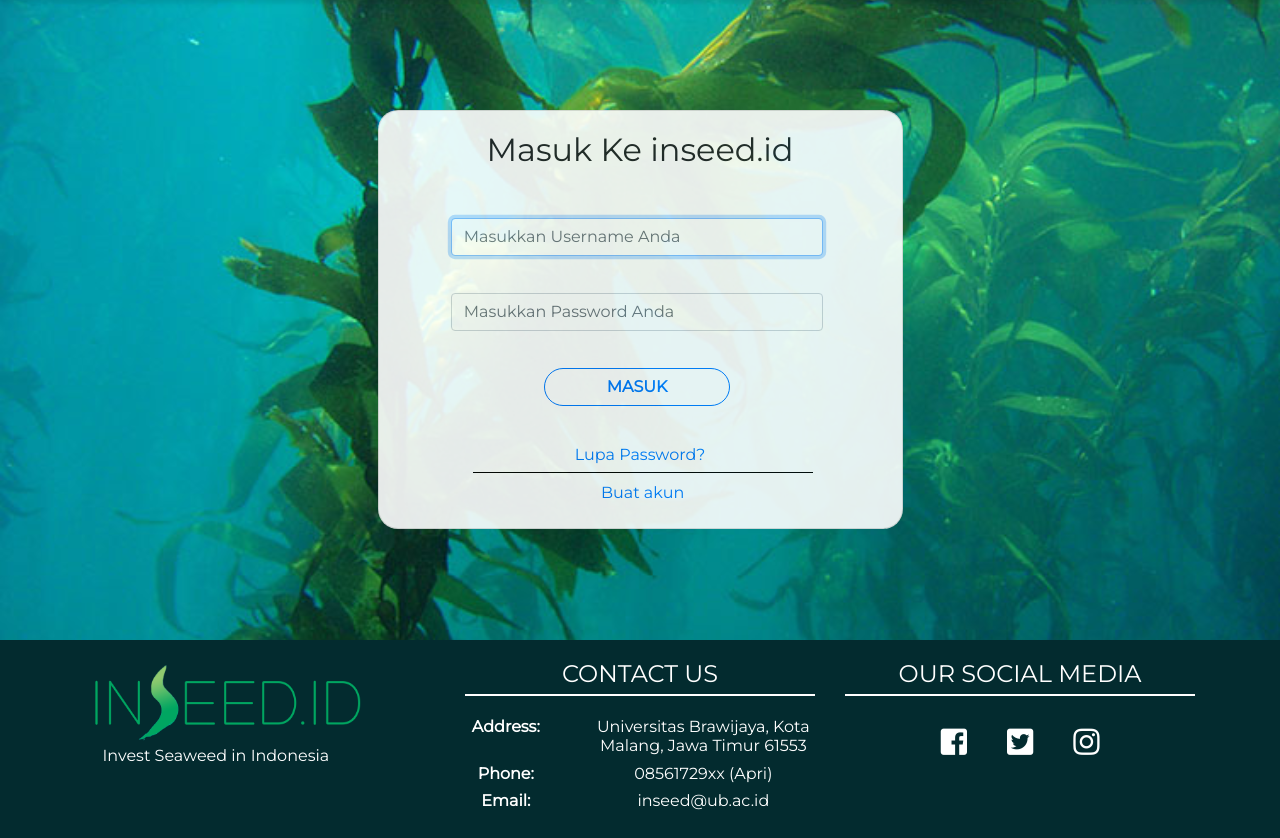
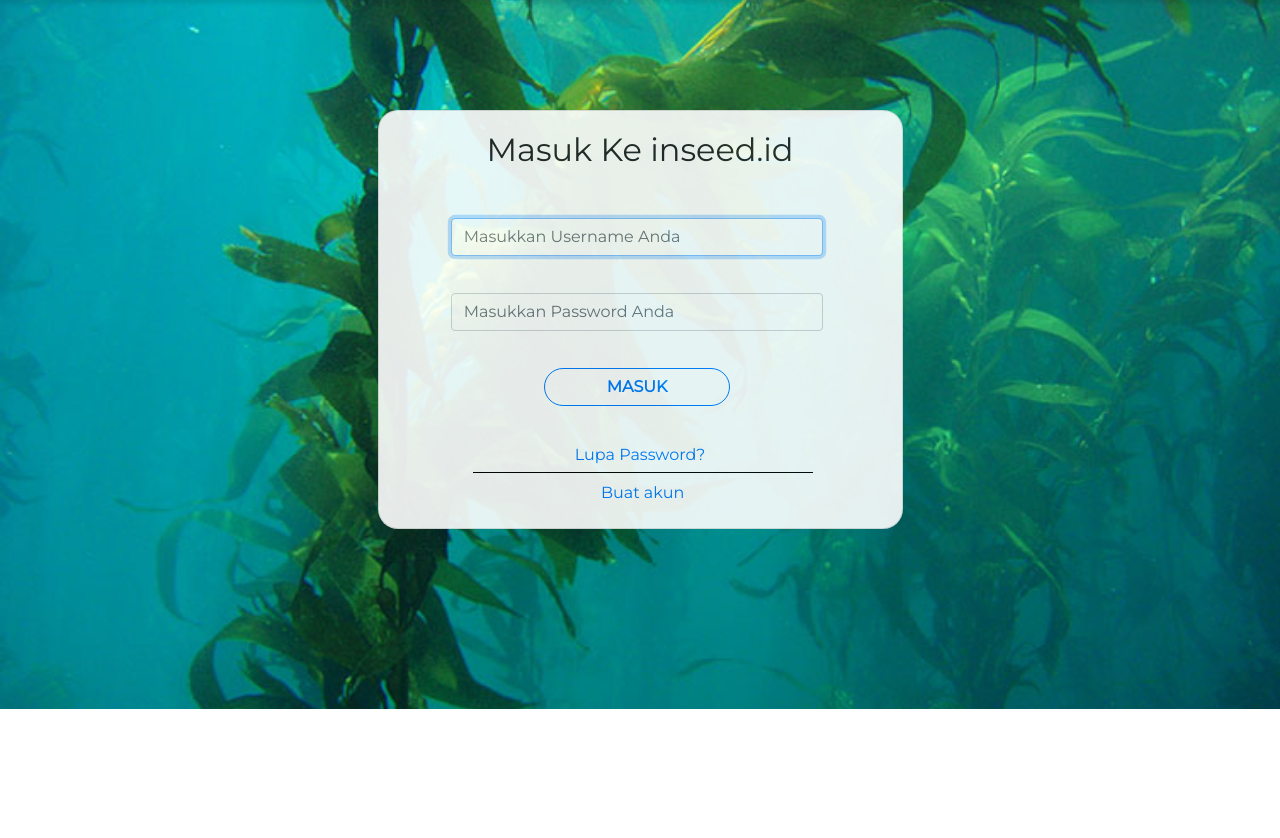
Before and after one commit to Apri1221/Web-Development-Inseed, a CodeIgniter app: page /ci/index.php/Dashboard/ in a window 1280 px wide. Shown: the part 91-929 px from the top of the page. After the commit the page ends 800 px from the top, so only its background shows below. Run offline with CodeIgniter, Linux system fonts and the light colour scheme; some libraries are stand-ins or nearby versions.

Commit message:
mantap anying

```diff
--- a/application/controllers/Dashboard.php
+++ b/application/controllers/Dashboard.php
@@ -151,7 +151,7 @@ class Dashboard extends CI_Controller {
 
     }
 
-    public function deleteProyekAdmin() {
+    public function deleteProyekAdmin($id) {
         $this->load->model('model');
         $this->model->deleteproyek($id);
         $this->adminKelolaProyek();
@@ -447,9 +447,8 @@ class Dashboard extends CI_Controller {
 		'idProduk' => $id,
 		'namaProduk' => $this->input->post('namaProduk'),
 		'hargaProduk' => $this->input->post('hargaProduk'),
-		'stok' => $this->input->post('stok'),
-		'idProduk' => $this->input->post('idProduk'),
-		'detail' => $this->input->post('detail'),
+		'stok' => $this->input->post('stokProduk'),
+		'detail' => $this->input->post('detailProduk'),
 		'foto' => $gambar
 		);
 		$this->load->model('produk');
--- a/application/models/Model.php
+++ b/application/models/Model.php
@@ -64,6 +64,11 @@ class Model extends CI_Model{
     }
 
 
+     public function deleteproduk($id){
+        $this->db->where('idProduk', $id);
+        $this->db->delete('produk');
+    }
+
     public function deleteproyek($id){
 		$this->db->where('idProyek', $id);
 		$this->db->delete('proyek');
--- a/application/models/market.php
+++ b/application/models/market.php
@@ -32,13 +32,13 @@ class Market extends CI_Model
 	}
 
 	public function getJualan($username){
-        $SQL = "SELECT a.namaPembeli, a.status, a.jumlah, a.alamatTujuan, b.namaProduk FROM transaksi a, produk b WHERE a.idProduk = b.idProduk AND a.namaPenjual = '$username'";
+        $SQL = "SELECT  a.idTransaksi,a.namaPembeli, a.status, a.jumlah, a.alamatTujuan, b.namaProduk FROM transaksi a, produk b WHERE a.idProduk = b.idProduk AND a.namaPenjual = '$username'";
         $query = $this->db->query($SQL);
         return $query->result();
     }
 
     public function getJualanUser($username){
-        $SQL = "SELECT a.namaPembeli, a.status, a.jumlah, a.alamatTujuan, b.namaProduk FROM transaksi a, produk b WHERE a.idProduk = b.idProduk AND a.namaPembeli = '$username'";
+        $SQL = "SELECT a.idTransaksi,a.namaPembeli, a.idProduk,a.total, a.tglTrans ,a.status, a.jumlah, a.alamatTujuan, b.namaProduk FROM transaksi a, produk b WHERE a.idProduk = b.idProduk AND a.namaPembeli = '$username'";
         $query = $this->db->query($SQL);
         return $query->result();
     }
--- a/application/views/dashboard_UMKM_pesanan.php
+++ b/application/views/dashboard_UMKM_pesanan.php
@@ -87,9 +87,9 @@
                         <td>
                           <?php echo $i;?>
                         </td>
-                        <td style="width: 20%;"><?php echo $var->idProduk; ?></td>
-                        <td style="width: 20%;"><?php echo $var->namaPembeli; ?> buah</td>
-                        <td class="text-left"><?php echo $var->jumlah; ?></td>
+                        <td style="width: 20%;"><?php echo $var->namaProduk; ?></td>
+                        <td style="width: 20%;"><?php echo $var->namaPembeli; ?> </td>
+                        <td class="text-left"><?php echo $var->jumlah;?> buah</td>
                         <td style="width: 30%;" class="text-left"><?php echo $var->alamatTujuan; ?></td>
                         <td class="text-center"><a href="<?=base_url()?>index.php/mart/ubahStatusTrans/<?php echo $var->idTransaksi ?>" class="btn btn-sm btn-primary"><i class="fas fa-check"></i> </a></td>
                         <td class="text-center"><a href="#" class="btn btn-sm btn-danger"><i class="fas fa-times"></i> </a></td>
--- a/application/views/dashboard_UMKM_tambahProduk.php
+++ b/application/views/dashboard_UMKM_tambahProduk.php
@@ -57,7 +57,7 @@ function preview_image(event)
                     <br><br>
                     <div class="upload-btn-wrapper">
                       <button class="btn">Pilih gambar</button>
-                      <input type="file" name="profilePicture" accept=".jpg, .jpeg, .png" onchange="preview_image(event)">
+                      <input type="file" name="profilePicture" accept=".jpg, .jpeg, .png" onchange="preview_image(event)" required="required">
                     </div>
                   </div>
 
--- a/application/views/dashboard_admin_article.php
+++ b/application/views/dashboard_admin_article.php
@@ -27,7 +27,7 @@
               <a href="<?php echo base_url ('index.php/Dashboard/kelolaArticle');?>"> <li class="list-group-item active"><i class="fas fa-shopping-cart" ></i>Kelola Article</li></a>
               <a href="<?php echo base_url ('index.php/Dashboard/adminkelolaProyek');?>"> <li class="list-group-item"><i class="fas fa-dollar-sign" ></i>Kelola Proyek</li></a>
               <a href="<?php echo base_url ('index.php/Dashboard/kelolaProduk');?>"> <li class="list-group-item"><i class="fas fa-dollar-sign" ></i>Kelola Produk</li></a>
-              <a href="<?php echo base_url ('index.php/Dashboard/adminKomplain'); ?>"> <li class="list-group-item"><i class="fa fa-exclamation-triangle"></i>Laporkan Komplain</li></a>
+              <a href="<?php echo base_url ('index.php/Dashboard/adminKomplain'); ?>"> <li class="list-group-item"><i class="fa fa-exclamation-triangle"></i>Kelola Komplain</li></a>
             </div>
 
           </ul>
--- a/application/views/dashboard_admin_editArtikel.php
+++ b/application/views/dashboard_admin_editArtikel.php
@@ -38,7 +38,7 @@
               <a href="<?php echo base_url ('index.php/Dashboard/kelolaArticle');?>""> <li class="list-group-item active"><i class="fas fa-shopping-cart" ></i>Kelola Article</li></a>
               <a href="<?php echo base_url ('index.php/Dashboard/adminkelolaProyek');?>""> <li class="list-group-item"><i class="fas fa-dollar-sign" ></i>Kelola Proyek</li></a>
               <a href="<?php echo base_url ('index.php/Dashboard/kelolaProduk');?>""> <li class="list-group-item"><i class="fas fa-dollar-sign" ></i>Kelola Produk</li></a>
-              <a href="<?php echo base_url ('index.php/Dashboard/adminKomplain'); ?>"> <li class="list-group-item"><i class="fa fa-exclamation-triangle"></i>Laporkan Komplain</li></a>
+              <a href="<?php echo base_url ('index.php/Dashboard/adminKomplain'); ?>"> <li class="list-group-item"><i class="fa fa-exclamation-triangle"></i>Kelola Komplain</li></a>
             </div>
 
           </ul>
--- a/application/views/dashboard_admin_invest.php
+++ b/application/views/dashboard_admin_invest.php
@@ -27,7 +27,7 @@
               <a href="<?php echo base_url ('index.php/Dashboard/kelolaArticle');?>""> <li class="list-group-item"><i class="fas fa-shopping-cart" ></i>Kelola Article</li></a>
               <a href="<?php echo base_url ('index.php/Dashboard/adminkelolaProyek');?>""> <li class="list-group-item active"><i class="fas fa-dollar-sign" ></i>Kelola Proyek</li></a>
               <a href="<?php echo base_url ('index.php/Dashboard/kelolaProduk');?>""> <li class="list-group-item"><i class="fas fa-dollar-sign" ></i>Kelola Produk</li></a>
-              <a href="<?php echo base_url ('index.php/Dashboard/adminKomplain'); ?>"> <li class="list-group-item"><i class="fa fa-exclamation-triangle"></i>Laporkan Komplain</li></a>
+              <a href="<?php echo base_url ('index.php/Dashboard/adminKomplain'); ?>"> <li class="list-group-item"><i class="fa fa-exclamation-triangle"></i>Kelola Komplain</li></a>
             </div>
 
           </ul>
--- a/application/views/dashboard_admin_kelolaKomplain.php
+++ b/application/views/dashboard_admin_kelolaKomplain.php
@@ -26,7 +26,7 @@
               <a href="<?php echo base_url ('index.php/Dashboard/kelolaArticle');?>""> <li class="list-group-item"><i class="fas fa-shopping-cart" ></i>Kelola Article</li></a>
               <a href="<?php echo base_url ('index.php/Dashboard/adminkelolaProyek');?>""> <li class="list-group-item"><i class="fas fa-dollar-sign" ></i>Kelola Proyek</li></a>
               <a href="<?php echo base_url ('index.php/Dashboard/kelolaProduk');?>""> <li class="list-group-item"><i class="fas fa-dollar-sign" ></i>Kelola Produk</li></a>
-              <a href="<?php echo base_url ('index.php/Dashboard/adminKomplain'); ?>"> <li class="list-group-item active"><i class="fa fa-exclamation-triangle"></i>Laporkan Komplain</li></a>
+              <a href="<?php echo base_url ('index.php/Dashboard/adminKomplain'); ?>"> <li class="list-group-item active"><i class="fa fa-exclamation-triangle"></i>Kelola Komplain</li></a>
             </div>
 
           </ul>
--- a/application/views/dashboard_admin_kelolaUser.php
+++ b/application/views/dashboard_admin_kelolaUser.php
@@ -26,7 +26,7 @@
               <a href="<?php echo base_url ('index.php/Dashboard/kelolaArticle');?>""> <li class="list-group-item"><i class="fas fa-shopping-cart" ></i>Kelola Article</li></a>
               <a href="<?php echo base_url ('index.php/Dashboard/adminkelolaProyek');?>""> <li class="list-group-item"><i class="fas fa-dollar-sign" ></i>Kelola Proyek</li></a>
               <a href="<?php echo base_url ('index.php/Dashboard/kelolaProduk');?>""> <li class="list-group-item"><i class="fas fa-dollar-sign" ></i>Kelola Produk</li></a>
-              <a href="<?php echo base_url ('index.php/Dashboard/adminKomplain'); ?>"> <li class="list-group-item"><i class="fa fa-exclamation-triangle"></i>Laporkan Komplain</li></a>
+              <a href="<?php echo base_url ('index.php/Dashboard/adminKomplain'); ?>"> <li class="list-group-item"><i class="fa fa-exclamation-triangle"></i>Kelola Komplain</li></a>
             </div>
 
           </ul>
--- a/application/views/dashboard_admin_mart.php
+++ b/application/views/dashboard_admin_mart.php
@@ -26,7 +26,7 @@
               <a href="<?php echo base_url ('index.php/Dashboard/kelolaArticle');?>""> <li class="list-group-item"><i class="fas fa-shopping-cart" ></i>Kelola Article</li></a>
               <a href="<?php echo base_url ('index.php/Dashboard/adminkelolaProyek');?>""> <li class="list-group-item"><i class="fas fa-dollar-sign" ></i>Kelola Proyek</li></a>
               <a href="<?php echo base_url ('index.php/Dashboard/kelolaProduk');?>"> <li class="list-group-item active"><i class="fas fa-dollar-sign" ></i>Kelola Produk</li></a>
-              <a href="<?php echo base_url ('index.php/Dashboard/adminKomplain'); ?>"> <li class="list-group-item"><i class="fa fa-exclamation-triangle"></i>Laporkan Komplain</li></a>
+              <a href="<?php echo base_url ('index.php/Dashboard/adminKomplain'); ?>"> <li class="list-group-item"><i class="fa fa-exclamation-triangle"></i>Kelola Komplain</li></a>
             </div>
 
           </ul>
--- a/application/views/dashboard_admin_tambahArtikel.php
+++ b/application/views/dashboard_admin_tambahArtikel.php
@@ -36,7 +36,7 @@
               <a href="<?php echo base_url ('index.php/Dashboard/kelolaArticle');?>""> <li class="list-group-item active"><i class="fas fa-shopping-cart" ></i>Kelola Article</li></a>
               <a href="<?php echo base_url ('index.php/Dashboard/adminkelolaProyek');?>""> <li class="list-group-item"><i class="fas fa-dollar-sign" ></i>Kelola Proyek</li></a>
               <a href="<?php echo base_url ('index.php/Dashboard/kelolaProduk');?>""> <li class="list-group-item"><i class="fas fa-dollar-sign" ></i>Kelola Produk</li></a>
-              <a href="<?php echo base_url ('index.php/Dashboard/adminKomplain'); ?>"> <li class="list-group-item"><i class="fa fa-exclamation-triangle"></i>Laporkan Komplain</li></a>
+              <a href="<?php echo base_url ('index.php/Dashboard/adminKomplain'); ?>"> <li class="list-group-item"><i class="fa fa-exclamation-triangle"></i>Kelola Komplain</li></a>
             </div>
 
           </ul>
--- a/application/views/dashboard_koperasi_proyek.php
+++ b/application/views/dashboard_koperasi_proyek.php
@@ -76,7 +76,7 @@ function preview_image(event)
                 <br><br>
                 <div class="upload-btn-wrapper">
                   <button class="btn">Pilih gambar</button>
-                  <input type="file" name="profilePicture" accept=".jpg, .jpeg, .png" onchange="preview_image(event)">
+                  <input type="file" name="profilePicture" accept=".jpg, .jpeg, .png" onchange="preview_image(event)" required="required">
                 </div>
               </div>
 
--- a/application/views/dashboard_profil.php
+++ b/application/views/dashboard_profil.php
@@ -137,7 +137,7 @@
                     var pass2=document.getElementById("pw2").value;
                     var pass1=document.getElementById("pw1").value;
                     if(pass1!=pass2)
-                    document.getElementById("pw2").setCustomValidity("Passwords Tidak Sama, Coba Lagi");
+                    document.getElementById("pw2").setCustomValidity("Password Tidak Sama, Coba Lagi");
                     else
                     document.getElementById("pw2").setCustomValidity('');
                     }
--- a/application/views/masuk.php
+++ b/application/views/masuk.php
@@ -42,46 +42,3 @@
       </section>
     </body>
   </html>
-
-  <section id="contact-us">
-    <div class="container">
-      <div class="row">
-        <div class="col-xl-4 col-md-12 col-sm-12 col-xs-12 logo_footer">
-          <a href="<?=base_url()?>index.php/welcome/index"><img src="<?php echo base_url('asset/assets/image/logo.png');?>" style="width: 280px; height: auto;"></a>
-          <h6 >Invest Seaweed in Indonesia</h6>
-        </div>
-        <div class="col-xl-4 col-md-12 col-sm-12 col-xs-12 contact" style="text-align: center; ">
-          <h4>CONTACT US</h4>
-          <div class="row">
-            <div class="col-xl-4 col-md-4 col-sm-6 col-xs-6">
-              <h6><b>Address: </b></h6>
-            </div>
-            <div class="col-xl-8 col-md-8 col-sm-6 col-xs-6">
-              <h6> Universitas Brawijaya, Kota Malang, Jawa Timur 61553</h6>
-            </div>
-          </div>
-          <div class="row">
-            <div class="col-xl-4 col-md-4 col-sm-6 col-xs-6">
-              <h6><b>Phone: </b></h6>
-            </div>
-            <div class="col-xl-8 col-md-8 col-sm-6 col-xs-6">
-              <h6>08561729xx (Apri)</h6>
-            </div>
-          </div>
-          <div class="row">
-            <div class="col-xl-4 col-md-4 col-sm-6 col-xs-6">
-              <h6><b>Email: </b></h6>
-            </div>
-            <div class="col-xl-8 col-md-8 col-sm-6 col-xs-6">
-              <h6>inseed@ub.ac.id</h6>
-            </div>
-          </div>
-
-        </div>
-        <div class="col-xl-4 col-md-12 col-sm-12 col-xs-12 socialmedia" style="text-align: center;">
-          <h4>OUR SOCIAL MEDIA</h4>
-          <span class="fab fa-facebook-square fa-3x socmed-icon"></span><span class="fab fa-twitter-square fa-3x socmed-icon"></span><span class="fab fa-instagram fa-3x socmed-icon"></span>
-        </div>
-      </div>
-    </div>
-  </section>
```
Also changed, not shown: application/views/dashboard_UMKM_editProduk.php (+35 -12 lines), application/views/dashboard_user_pesanan.php (+13 -5 lines).
